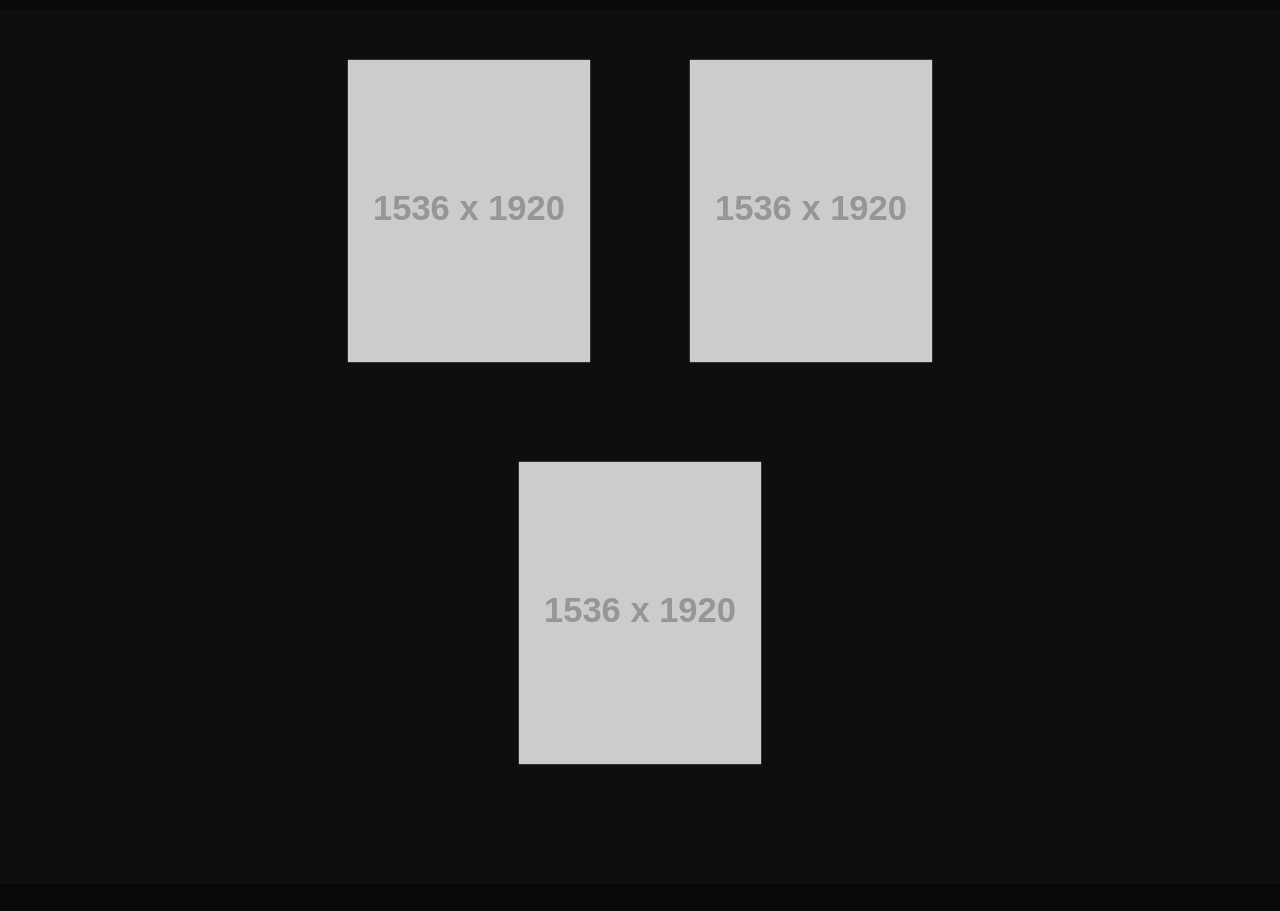
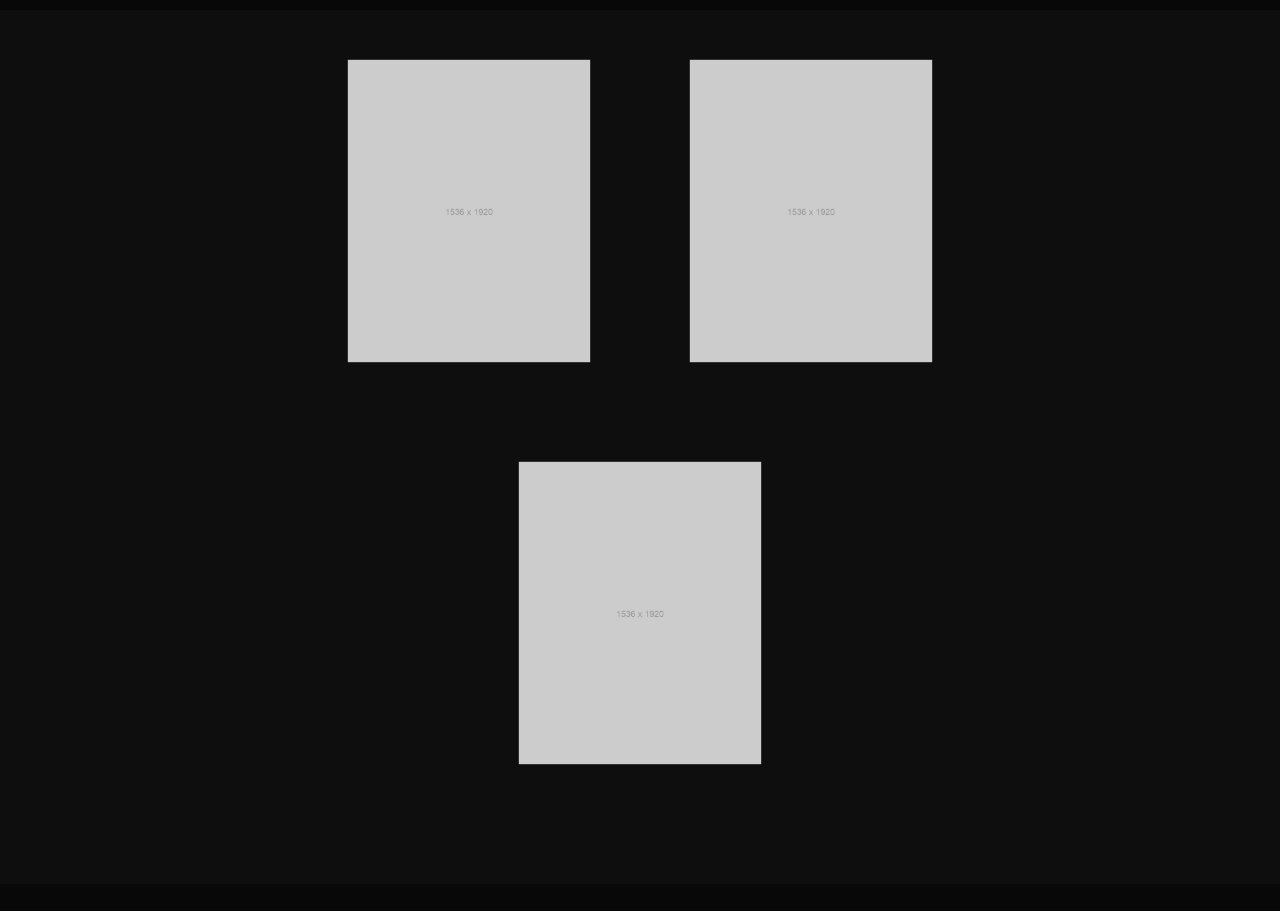
Before and after one commit to matuchgames/matuchgames.github.io, a plain HTML site: page games.html in a window 1280 px wide. Shown: the part 60-971 px from the top of the page. Drawn offline with nearby package versions, Linux system fonts and the light colour scheme; placeholder pictures from the web are drawn by us.

Commit message:
Update games.html

```diff
--- a/games.html
+++ b/games.html
@@ -30,9 +30,9 @@
 
         <!------home start------>
         <section class="games">
-            <a href="https://matuch-games.itch.io/" class="games-btn"><img src="https://via.placeholder.com/1536x1920"></a>
-            <a href="https://matuch-games.itch.io/" class="games-btn"><img src="https://via.placeholder.com/1536x1920"></a>
-            <a href="https://matuch-games.itch.io/" class="games-btn"><img src="https://via.placeholder.com/1536x1920"></a>
+            <a href="https://matuch-games.itch.io/" class="games-btn"><img src="img/placeholders/1536x1920.png"></a>
+            <a href="https://matuch-games.itch.io/" class="games-btn"><img src="img/placeholders/1536x1920.png"></a>
+            <a href="https://matuch-games.itch.io/" class="games-btn"><img src="img/placeholders/1536x1920.png"></a>
         </section>
         <!------home end------>
 
```
